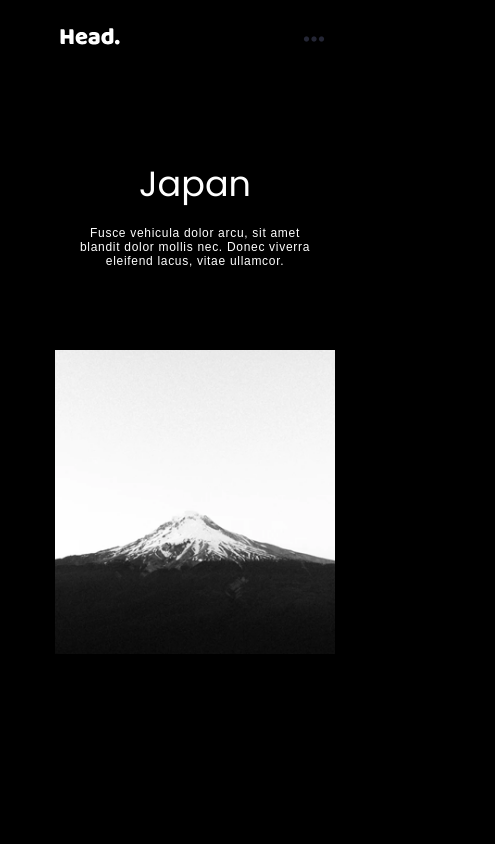
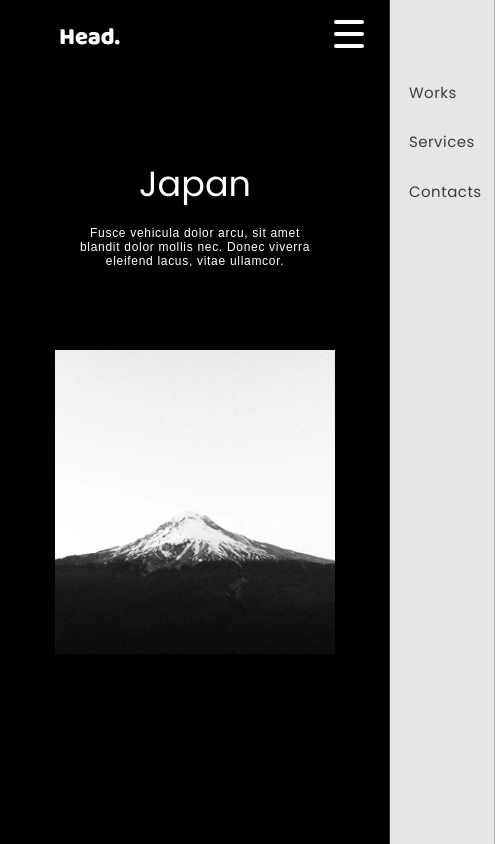
Before and after one commit to yui9667/responsive-design, a plain HTML site: page index.html in a window 390 px wide. Shown: the whole page, 495 px wide, since content can reach past the window. Drawn offline with Linux system fonts and the light colour scheme.

Commit message:
Adding hamburger menu

```diff
--- a/index.html
+++ b/index.html
@@ -27,9 +27,17 @@
           <li class="hidden"><a href="#">Services</a></li>
           <li class="hidden"><a href="#">Contanct</a></li>
         </ul>
-        <div class="hamburger-menu">
+        <label class="hamburger-menu">
+          <input type="checkbox" />
+        </label>
+        <aside class="sidebar">
+          <div class="site">Works</div>
+          <div class="site">Services</div>
+          <div class="site">Contacts</div>
+        </aside>
+        <!-- <div class="hamburger-menu">
           <i class="fa-solid fa-ellipsis fa-xl" style="color: #242635"></i>
-        </div>
+        </div> -->
       </nav>
     </header>
     <main>
--- a/styles/style.css
+++ b/styles/style.css
@@ -3,7 +3,16 @@
   padding: 0 4%;
   box-sizing: border-box;
 }
-
+:root {
+  --bar-weight: 30px;
+  --bar-height: 4px;
+  --hamburger-gap: 8px;
+  --foreground: #fff;
+  --background: #444444;
+  --hamburger-margn: 8px;
+  --animation-timing: 200ms ease-in-out;
+  --hamburger-height: calc(var(--bar-height) * 3 + var(--hamburger-gap) * 2);
+}
 body {
   background-color: #000;
   color: #fff;
@@ -12,7 +21,7 @@ body {
 
 nav {
   display: flex;
-
+  justify-content: space-between;
   align-items: center;
   padding-top: 20px;
   margin-bottom: 10%;
@@ -20,7 +29,6 @@ nav {
 
 .logo {
   padding-left: 0;
-  margin-right: auto;
 }
 .navigation {
   display: flex;
@@ -44,6 +52,79 @@ nav {
 }
 .fa-soli {
   width: 200px;
+}
+/*Hamburger menu*/
+.hamburger-menu {
+  --x-width: calc(var(--hamburger-height) * 1.41421356237);
+  display: flex;
+  flex-direction: column;
+  gap: var(--hamburger-gap);
+  width: max-content;
+  position: absolute;
+  top: 20px;
+  right: 10px;
+  z-index: 2;
+  cursor: pointer;
+}
+.hamburger-menu:has(input:checked) {
+  --foreground: #000;
+  --background: #3d3d3d;
+}
+.hamburger-menu::before,
+.hamburger-menu::after,
+.hamburger-menu input {
+  content: "";
+  width: var(--bar-weight);
+  height: var(--bar-height);
+  background-color: var(--foreground);
+  transform-origin: left center;
+  border-radius: 9999px;
+  transition: opacity var(--animation-timing), width var(--animation-timing),
+    rotate var(--animation-timing), translate var(--animation-timing),
+    background-color var(--animation-timing);
+}
+.hamburger-menu:has(input:checked)::before {
+  rotate: 45deg;
+  width: var(--x-width);
+  translate: 0 calc(var(--bar-height) / -2);
+}
+.hamburger-menu:has(input:checked)::after {
+  rotate: -45deg;
+  width: var(--x-width);
+  translate: 0 calc(var(--bar-height) / 2);
+}
+.hamburger-menu input {
+  appearance: none;
+  padding: 0;
+  margin: 0;
+  outline: none;
+}
+.hamburger-menu input:checked {
+  opacity: 0;
+  width: 0;
+}
+.sidebar {
+  transition: translate var(--animation-timing);
+  position: absolute;
+  top: 0px;
+  right: 0px;
+  translate: 100%;
+  padding: 0.8rem 1rem;
+  padding-top: calc(var(--hamburger-height) + var(--hamburger-margn) + 1rem);
+  background-color: var(--foreground);
+  color: var(--background);
+  max-width: 10rem;
+  min-height: 100vh;
+  opacity: 0.9;
+  gap: 40px;
+}
+.hamburger-menu:has(input:checked) + .sidebar {
+  translate: 0;
+}
+.site {
+  font-size: 15px;
+  padding-top: 2rem;
+  letter-spacing: 0.5px;
 }
 /*Main*/
 main {
@@ -77,7 +158,7 @@ p {
 
 @media (min-width: 700px) {
   .navigation li a {
-    display: inline-block;
+    display: block;
   }
   h1 {
     font-size: 72px;
@@ -92,6 +173,10 @@ p {
     max-width: 100%;
     width: 40rem;
     height: 35rem;
+  }
+  .hamburger-menu,
+  .sidebar {
+    display: none;
   }
 }
 @media (min-width: 1200px) {
@@ -112,9 +197,11 @@ p {
     height: 17rem;
   }
   .hidden {
-    display: inline-block;
+    display: block;
   }
-  .link {
+  .link,
+  .hamburger-menu,
+  .sidebar {
     display: none;
   }
 }
```
